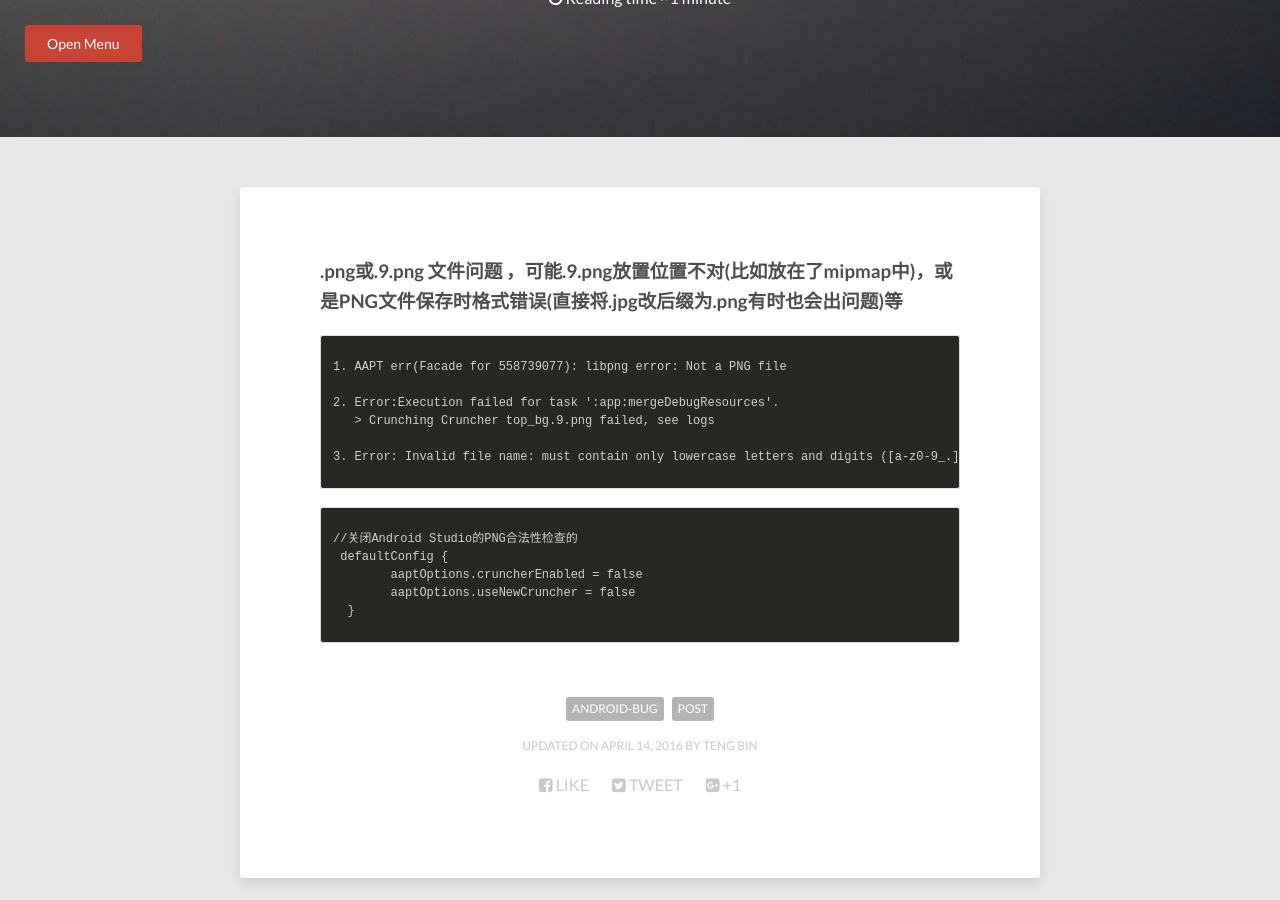
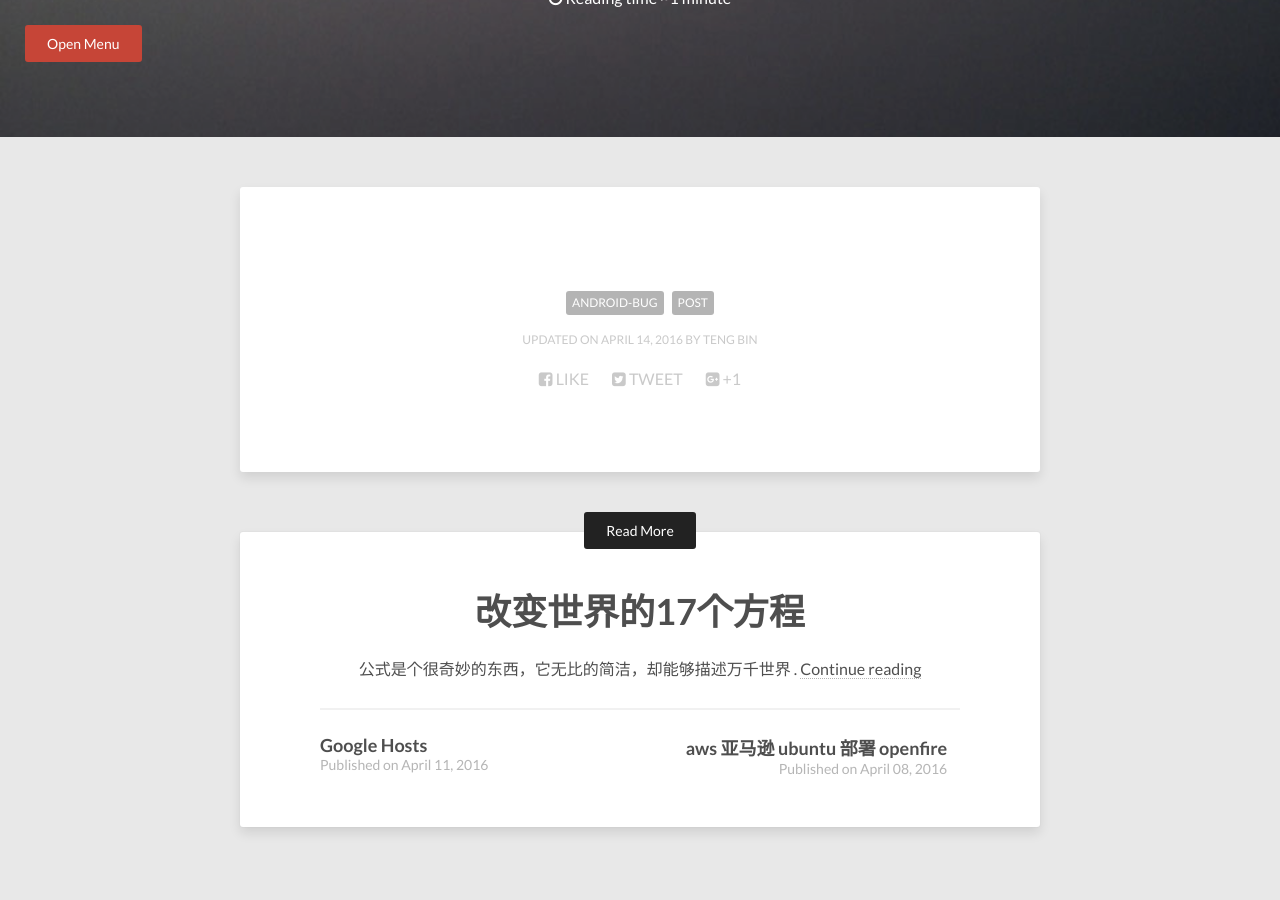
Before and after one commit to tengbinlive/tengbinlive.github.io, a Jekyll site: the page built from _posts/2016-04-14-code-android-bug1.md, in a window 1280 px wide and 900 px high, scrolled down 263 px. Built offline with Jekyll 4.4.1, drawn with Linux system fonts in a browser that asks for light colours; nearby versions of some CDN libraries.

Commit message:
no message

```diff
--- a/_posts/2016-04-14-code-android-bug1.md
+++ b/_posts/2016-04-14-code-android-bug1.md
@@ -7,21 +7,3 @@ tags: [android-bug , post]
 image:
   feature: abstract-4.jpg
 ---
-
-### .png或.9.png 文件问题 ，可能.9.png放置位置不对(比如放在了mipmap中)，或是PNG文件保存时格式错误(直接将.jpg改后缀为.png有时也会出问题)等
-{% highlight html %}
-1. AAPT err(Facade for 558739077): libpng error: Not a PNG file
-
-2. Error:Execution failed for task ':app:mergeDebugResources'.
-   > Crunching Cruncher top_bg.9.png failed, see logs
-
-3. Error: Invalid file name: must contain only lowercase letters and digits ([a-z0-9_.])
-{% endhighlight %}
-
-{% highlight html %}
-//关闭Android Studio的PNG合法性检查的
- defaultConfig {
-        aaptOptions.cruncherEnabled = false
-        aaptOptions.useNewCruncher = false
-  }
-{% endhighlight %}
```
